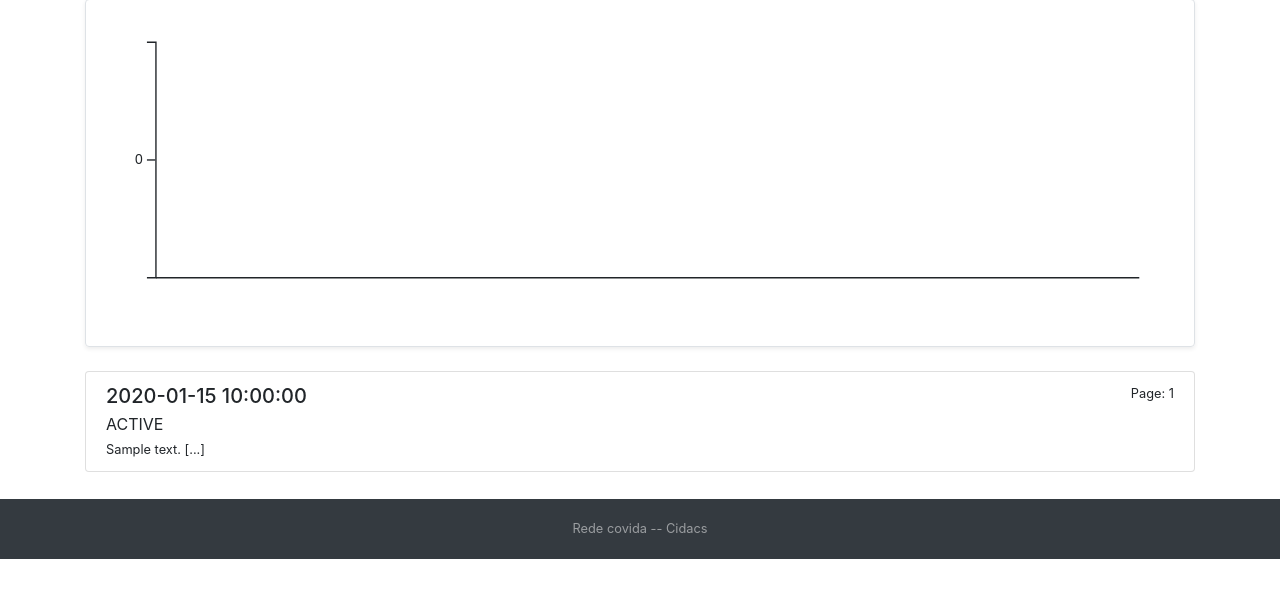
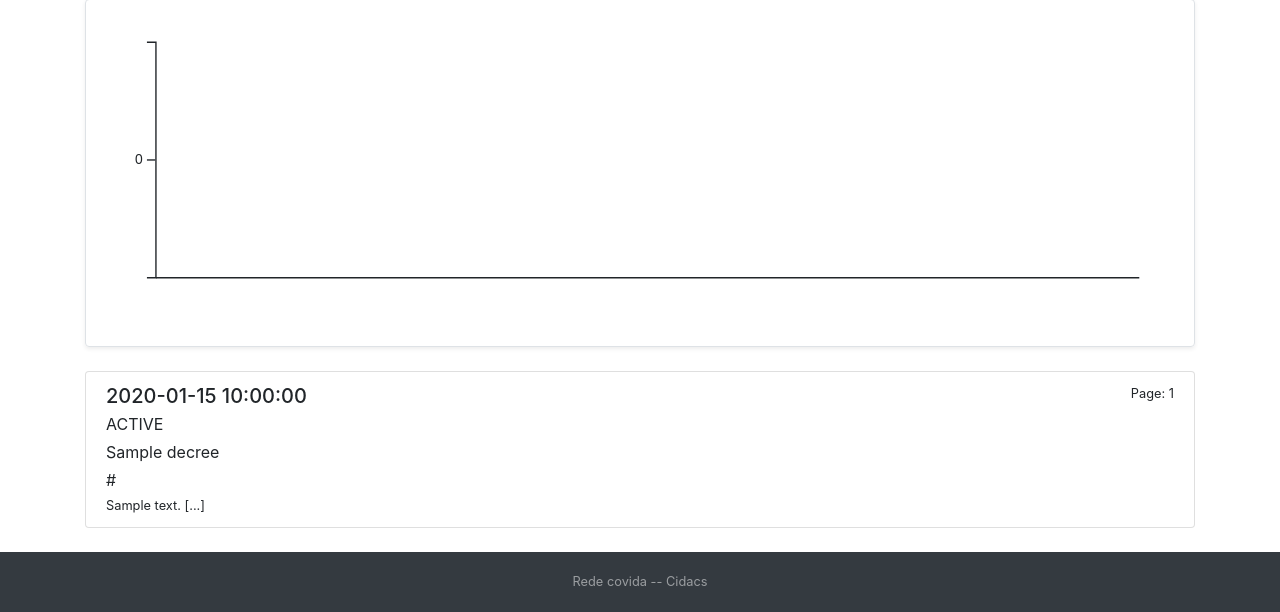
Before and after one commit to cidacslab/covid19-diarios-oficiais, a Flask app: template code/templates/index.html in a window 1280 px wide. Shown: the part 241-853 px from the top of the page. Before the commit the page ends 800 px from the top, so only its background shows below. Run offline with Flask 2, Linux system fonts and the light colour scheme; the template is opened without the code that fills it: most values are stand-ins (such as "Sample title", 1, 10 or a date in 2020); parts of the project's set-up code (start-up, migrations or seed data) failed here and were passed over; some libraries are stand-ins or nearby versions.

Commit message:
Add decree

```diff
--- a/code/slp/search.py
+++ b/code/slp/search.py
@@ -73,7 +73,7 @@ class Search:
         with self.index.searcher() as searcher:
             match_list = []
             # this limits the number of matches = 10
-            results = searcher.search(query)
+            results = searcher.search(query, limit=None)
             print('-- number of hits: ', len(results))
             for hit in results:
                 # hit has:
@@ -92,6 +92,7 @@ class Search:
                 )
                 print(match)
                 match_list.append(match)
+            print('-- result-size: ', len(match_list))
         # return all matches
         return match_list
 
--- a/code/templates/index.html
+++ b/code/templates/index.html
@@ -137,6 +137,10 @@
                 <small>Page: {{ hit.page }}</small>
               </div>
               <p class="mb-1">{{ hit.state.upper() }}</p>
+              {% if hit.decree %}
+              <p class="mb-1">{{ hit.decree }}</p>
+              {% endif %}
+              <p class="mb-1">{{ hit.link}}</p>
               <small>{{ hit.matched_text[:180] + ' [...]' }}</small>
             </a>
             {%- endfor %}
```
